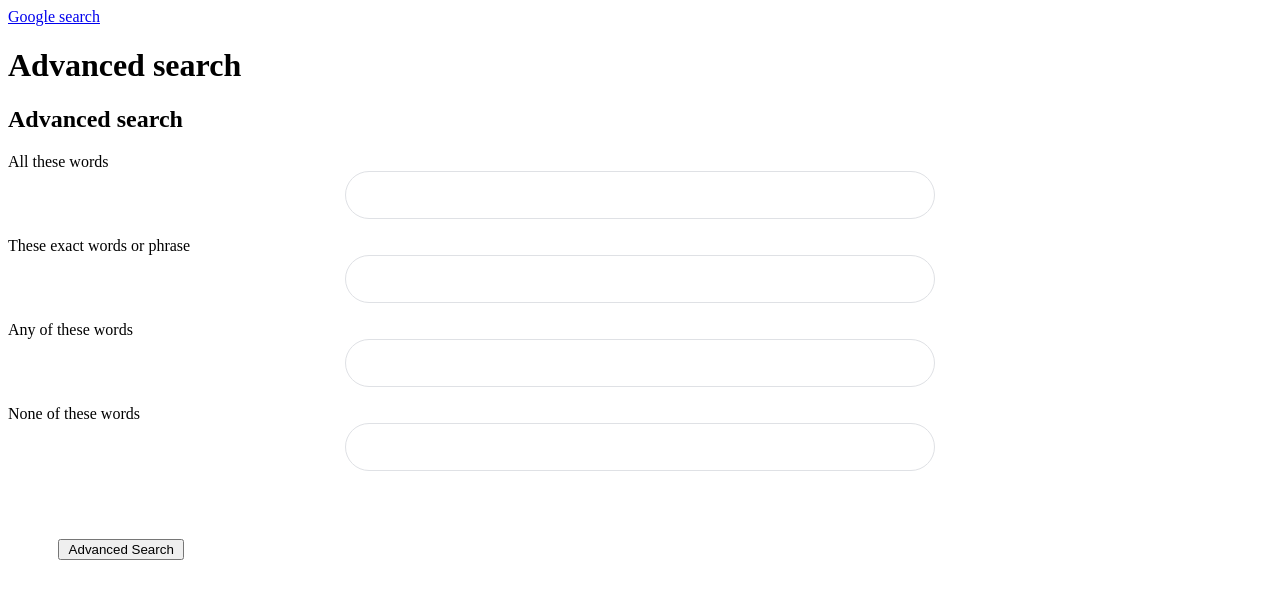
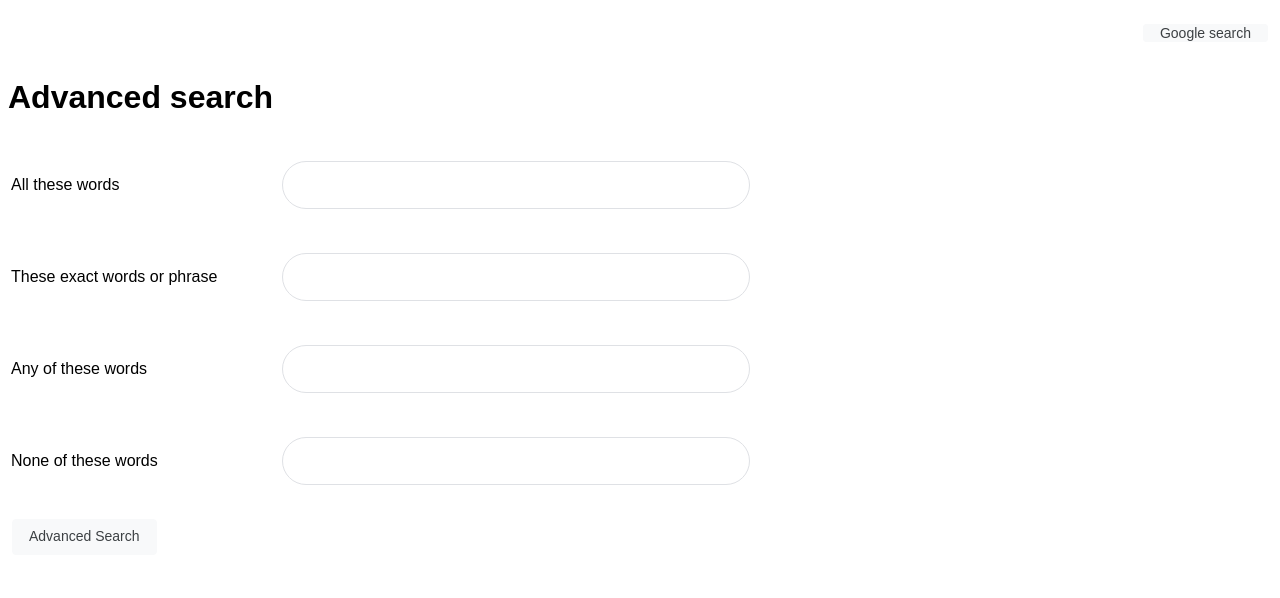
Before and after one commit to samsam78/CS50web_project0, a plain HTML site: page Google_Advanced_search.html in a window 1280 px wide. Drawn offline with Linux system fonts and the light colour scheme.

Commit message:
mise a jour advanced search

```diff
--- a/GoogleStyle.css
+++ b/GoogleStyle.css
@@ -1,3 +1,7 @@
+body{
+    font-family: arial,sans-serif;
+}
+
 .container_center{
     display: block;
     text-align: center;
@@ -7,19 +11,8 @@
 .header{
     display: block;
     text-align: right;
-    /*position: fixed;
-    top:1%;
-    right:1%;*/
 }
 
-/*.logo{
-    display: block;
-    background-color: blue;
-    max-width: 90vw;
-    margin: auto;
-    height: 20vh;
-
-}*/
 
 img{
     display: block;
@@ -29,6 +22,7 @@ img{
     position: relative;
     margin: 10vh auto 2vh auto;
 }
+
 
 input[type=text]{
     display: flex;
@@ -40,6 +34,7 @@ input[type=text]{
     border-radius: 24px;
     border: 1px solid #dfe1e5;
 }
+
 
 .GsearchButton{
     background-color: #f8f9fa;
--- a/Google_Advanced_search.html
+++ b/Google_Advanced_search.html
@@ -2,40 +2,38 @@
 <html lang="en">
     <head>
         <link rel="stylesheet" href="GoogleStyle.css">
-        <title>Search</title>
-        <style>
-            input[type=text]{
-                width:50%;
-                padding: auto;
-                margin: auto;
-            }
-            input[type=submit]{
-            width:10%;
-            margin: 50px;
-            }
+        <meta charset="utf-8"/>
+        <title>Advanced Search</title>
+    </head>
 
-        </style>
-    </head>
     <body>
-        <div>
-            <a href="Google_search.html"> Google search </a>
+        <div class="header">
+            <a class="GoogleLink" href="Google_search.html"> Google search </a>
         </div>
         <h1>Advanced search</h1>
-        <h2 id="test">Advanced search</h2>
         <form action="https://google.com/search">
-            <label for="as_q"> All these words </label>
-            <input type="text" name="as_q"><br>
+            <table>
+                <tbody>
+                    <tr>
+                        <td><label for="as_q"> All these words </label></td>
+                        <td><input type="text" name="as_q" size="100"></td>
+                    </tr>
+                    <tr>
+                        <td><label for="as_epq"> These exact words or phrase </label></td>
+                        <td><input type="text" name="as_epq"></td>
+                    </tr>
+                    <tr>
+                        <td><label for="as_oq"> Any of these words </label></td>
+                        <td><input type="text" name="as_oq"></td>
+                    </tr>
+                    <tr>
+                        <td><label for="as_eq"> None of these words </label></td>
+                        <td><input type="text" name="as_eq"></td>
+                    </tr>
+            </tbody>
+            </table>
+                <input class="GsearchButton" type="submit" value="Advanced Search">
 
-            <label for="as_epq"> These exact words or phrase </label>
-            <input type="text" name="as_epq"><br>
-
-            <label for="as_oq"> Any of these words </label>
-            <input type="text" name="as_oq"><br>
-
-            <label for="as_eq"> None of these words </label>
-            <input type="text" name="as_eq"><br>
-
-            <input type="submit" value="Advanced Search">
         </form>
 
 
```
